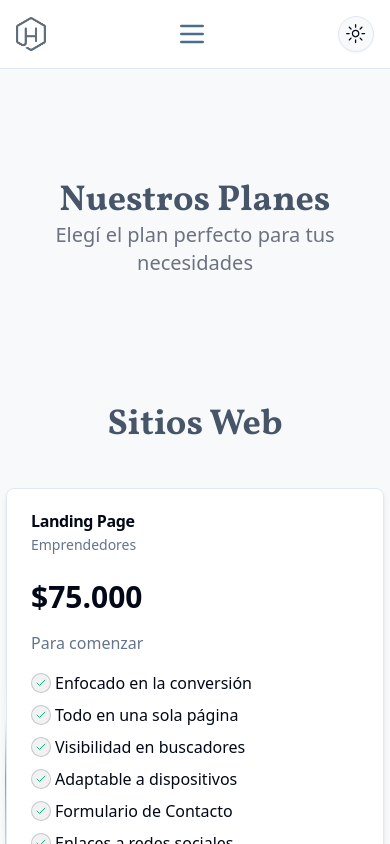
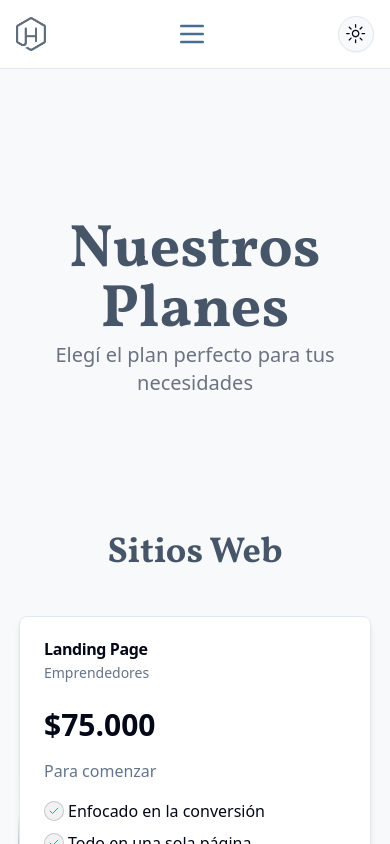
Before and after one commit to GRAMAPHENIA/sitio-oficial-hexagono, a Next.js app: page /precios in a window 390 px wide. Shown: the top 844 px of the page. Built offline with nearby package versions, Linux system fonts and the light colour scheme.

Commit message:
last-mods?

```diff
--- a/src/components/custom/pricing/pricing-page.tsx
+++ b/src/components/custom/pricing/pricing-page.tsx
@@ -12,11 +12,11 @@ const vollkorn = Vollkorn({
 export default function PricingPage() {
   return (
     <section>
-      <div className="bg-background min-h-screen mt-20">
-        <header className="text-secondary-foreground py-8 text-center">
+      <div className="bg-background min-h-screen mt-28">
+        <header className="text-secondary-foreground py-10 text-center">
           <div className="container mx-auto px-4 ">
             <h2
-              className={`${vollkorn.className} text-4xl lg:text-8xl font-black text-slate-600 dark:text-slate-300`}
+              className={`${vollkorn.className} text-6xl lg:text-8xl font-black text-slate-600 dark:text-slate-300`}
             >
               Nuestros Planes
             </h2>
@@ -25,7 +25,7 @@ export default function PricingPage() {
             </p>
           </div>
         </header>
-        <main className="px-0 lg:px-40 ">
+        <main className="px-4 lg:px-40 ">
           <PricingTable webPlans={webPlans} socialPlans={socialPlans} />
         </main>
       </div>
```
